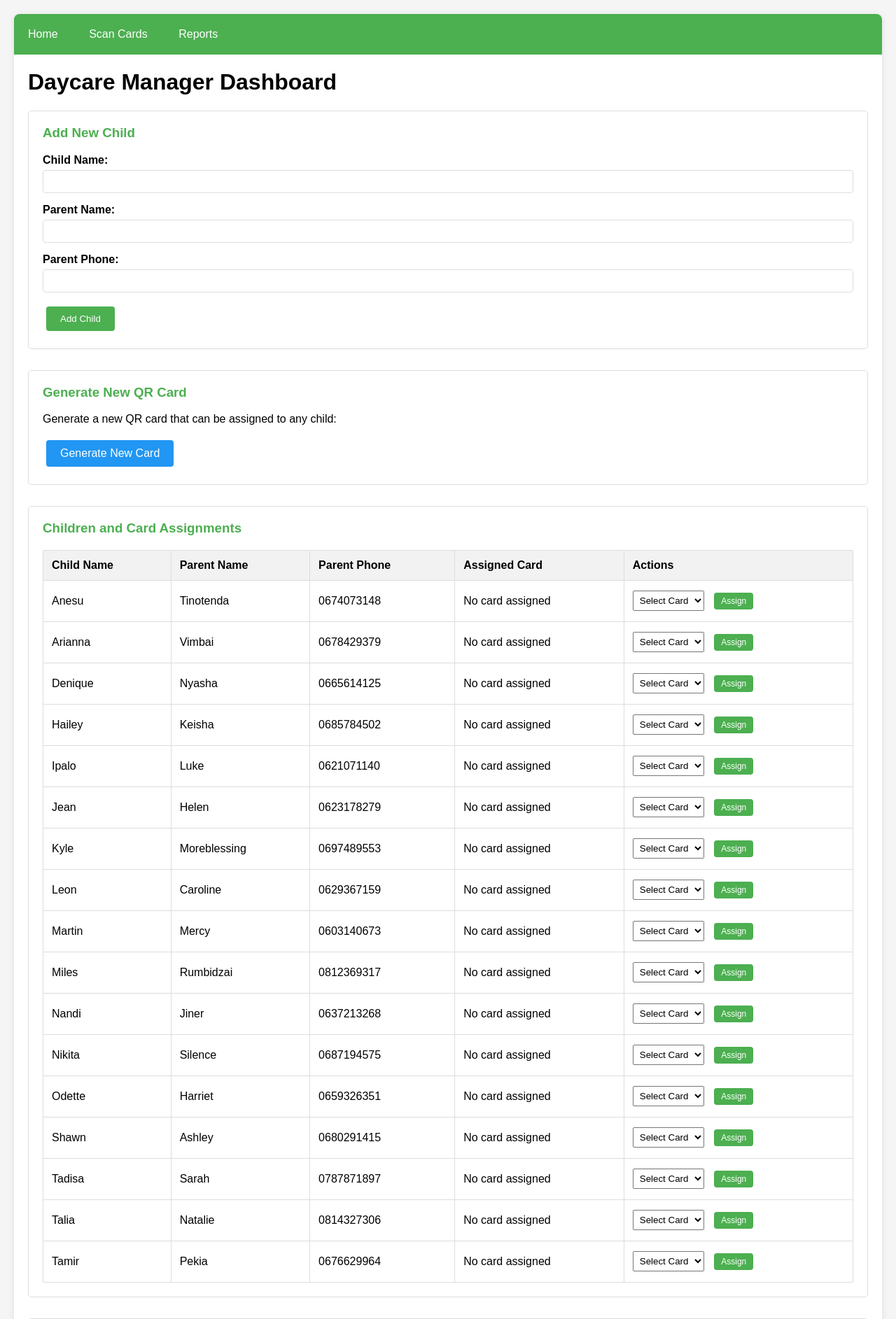
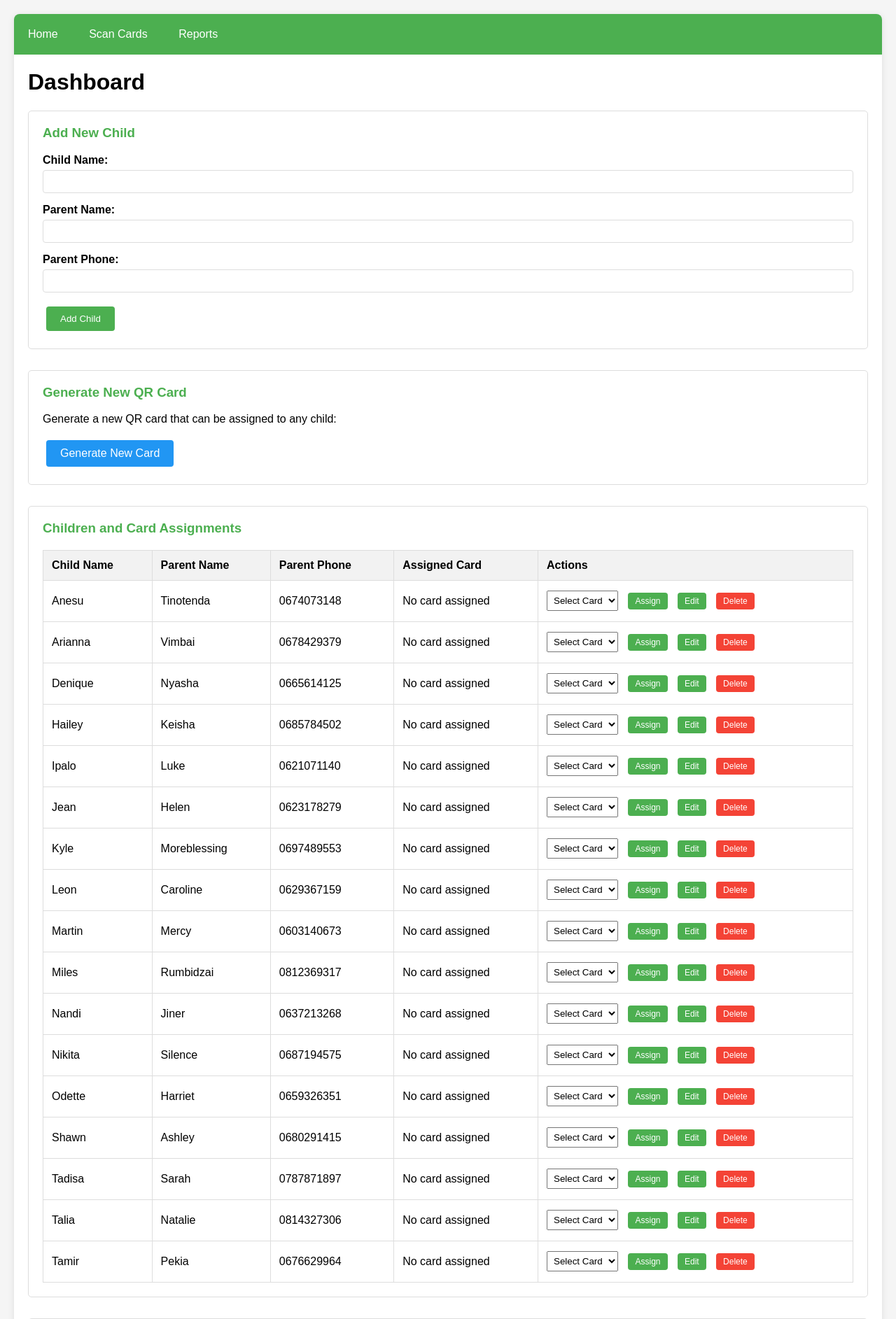
Before and after one commit to Luke-Manyamazi/dinas-clockin-app, a Flask app: page / in a window 1280 px wide. Shown: the top 1885 px of the page at 70% size. Run offline with Flask 3, Linux system fonts and the light colour scheme; data comes from the database, SQL or seed files in the repository; both versions use the stored data as it was after the commit.

Commit message:
button changes

```diff
--- a/main.py
+++ b/main.py
@@ -1,4 +1,3 @@
-
 from flask import Flask, render_template, request, redirect, url_for, jsonify, flash
 import sqlite3
 import datetime
@@ -101,6 +100,40 @@ def add_child():
         conn.commit()
 
     flash('Child added successfully!')
+    return redirect(url_for('index'))
+
+@app.route('/edit_child/<int:child_id>', methods=['GET', 'POST'])
+def edit_child(child_id):
+    with get_db() as conn:
+        child = conn.execute('SELECT * FROM children WHERE id = ?', (child_id,)).fetchone()
+        if not child:
+            flash("Child not found!", "danger")
+            return redirect(url_for('index'))
+
+        if request.method == 'POST':
+            name = request.form['name']
+            parent_name = request.form['parent_name']
+            parent_phone = request.form['parent_phone']
+
+            conn.execute('''
+                UPDATE children SET name = ?, parent_name = ?, parent_phone = ?
+                WHERE id = ?
+            ''', (name, parent_name, parent_phone, child_id))
+            conn.commit()
+
+            flash("Child details updated successfully!", "success")
+            return redirect(url_for('index'))
+
+    return render_template('edit_child.html', child=child)
+
+@app.route('/delete_child/<int:child_id>', methods=['POST', 'GET'])
+def delete_child(child_id):
+    with get_db() as conn:
+        conn.execute('DELETE FROM children WHERE id = ?', (child_id,))
+        conn.execute('UPDATE cards SET is_assigned = 0, child_id = NULL WHERE child_id = ?', (child_id,))
+        conn.commit()
+
+    flash("Child deleted successfully!", "danger")
     return redirect(url_for('index'))
 
 @app.route('/generate_card')
--- a/templates/index.html
+++ b/templates/index.html
@@ -1,8 +1,7 @@
-
 {% extends "base.html" %}
 
 {% block content %}
-<h1>Daycare Manager Dashboard</h1>
+<h1>Dashboard</h1>
 
 <div class="section">
     <h3>Add New Child</h3>
@@ -19,7 +18,7 @@
             <label for="parent_phone">Parent Phone:</label>
             <input type="tel" id="parent_phone" name="parent_phone">
         </div>
-        <button type="submit" class="btn">Add Child</button>
+        <button type="submit" class="btn btn-success">Add Child</button>
     </form>
 </div>
 
@@ -50,14 +49,16 @@
                 <td>
                     {% if child.card_code %}
                         {{ child.card_code }}
-                        <a href="{{ url_for('card_qr', card_code=child.card_code) }}" class="btn btn-info" style="padding: 5px 10px; font-size: 12px;">View QR</a>
+                        <a href="{{ url_for('card_qr', card_code=child.card_code) }}"
+                           class="btn btn-info" style="padding: 5px 10px; font-size: 12px;">View QR</a>
                     {% else %}
                         No card assigned
                     {% endif %}
                 </td>
                 <td>
                     {% if child.card_code %}
-                        <a href="{{ url_for('unassign_card', child_id=child.id) }}" class="btn btn-danger" style="padding: 5px 10px; font-size: 12px;">Unassign Card</a>
+                        <a href="{{ url_for('unassign_card', child_id=child.id) }}"
+                           class="btn btn-warning" style="padding: 5px 10px; font-size: 12px;">Unassign</a>
                     {% else %}
                         <form method="POST" action="{{ url_for('assign_card') }}" style="display: inline;">
                             <input type="hidden" name="child_id" value="{{ child.id }}">
@@ -67,9 +68,15 @@
                                     <option value="{{ card.card_code }}">{{ card.card_code }}</option>
                                 {% endfor %}
                             </select>
-                            <button type="submit" class="btn" style="padding: 5px 10px; font-size: 12px;">Assign</button>
+                            <button type="submit" class="btn btn-success" style="padding: 5px 10px; font-size: 12px;">Assign</button>
                         </form>
                     {% endif %}
+                    <!-- Edit and Delete buttons -->
+                    <a href="{{ url_for('edit_child', child_id=child.id) }}"
+                       class="btn btn-primary" style="padding: 5px 10px; font-size: 12px; margin-left: 5px;">Edit</a>
+                    <a href="{{ url_for('delete_child', child_id=child.id) }}"
+                       class="btn btn-danger" style="padding: 5px 10px; font-size: 12px; margin-left: 5px;"
+                       onclick="return confirm('Are you sure you want to delete this child?');">Delete</a>
                 </td>
             </tr>
             {% endfor %}
@@ -81,13 +88,19 @@
     <h3>Available Unassigned Cards</h3>
     {% if unassigned_cards %}
         <p>These cards are available for assignment:</p>
-        <ul>
+        <div style="display: flex; flex-direction: column; gap: 10px;">
             {% for card in unassigned_cards %}
-                <li>{{ card.card_code }} - <a href="{{ url_for('card_qr', card_code=card.card_code) }}">View QR Code</a></li>
+                <div style="display: flex; justify-content: space-between; align-items: center; border: 1px solid #ddd; padding: 10px; border-radius: 5px;">
+                    <span>{{ card.card_code }}</span>
+                    <a href="{{ url_for('card_qr', card_code=card.card_code) }}"
+                       class="btn btn-info" style="padding: 5px 10px;">View QR Code</a>
+                </div>
             {% endfor %}
-        </ul>
+        </div>
     {% else %}
-        <p>No unassigned cards available. <a href="{{ url_for('generate_card') }}">Generate a new card</a></p>
+        <p>No unassigned cards available.
+           <a href="{{ url_for('generate_card') }}" class="btn btn-info">Generate a new card</a>
+        </p>
     {% endif %}
 </div>
 {% endblock %}
```
Also changed, not shown: daycare.db, requirements.txt (added).
